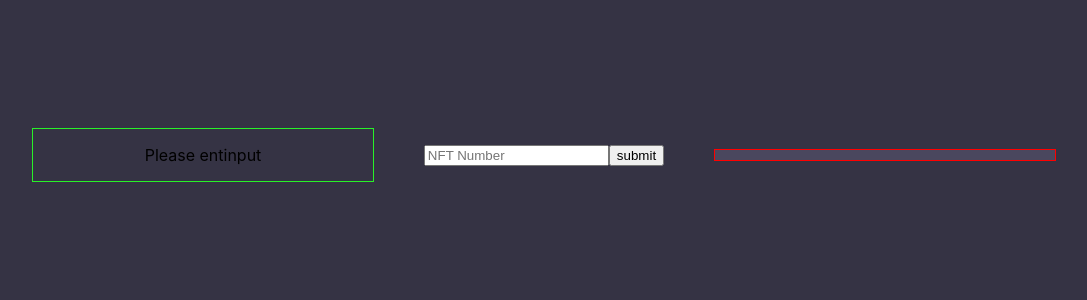
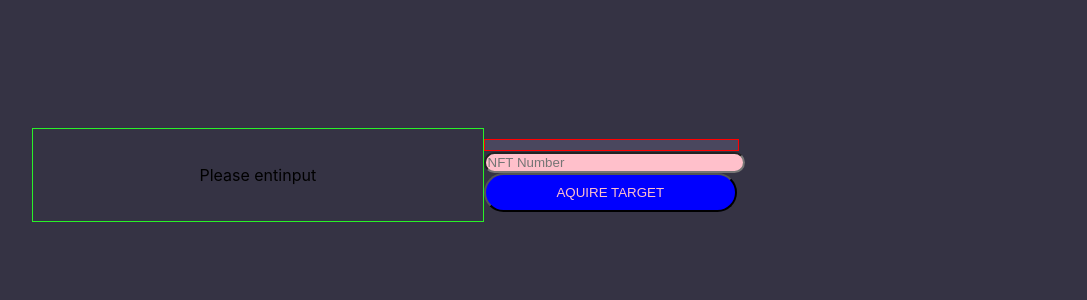
Before and after one commit to SiriusLL/ethereans-checker, a React (Create React App) app: page / in a window 1280 px wide. Shown: the top 300 px of the page, without its empty margins (96-1183 px from the left). Built offline with nearby package versions, Linux system fonts and the light colour scheme.

Commit message:
moved input and button

```diff
--- a/package.json
+++ b/package.json
@@ -8,6 +8,7 @@
     "@testing-library/user-event": "^12.1.10",
     "axios": "^0.21.4",
     "react": "^17.0.2",
+    "react-cyberpunk": "^0.2.1",
     "react-dom": "^17.0.2",
     "react-scripts": "4.0.3",
     "web-vitals": "^1.0.1"
--- a/src/App.css
+++ b/src/App.css
@@ -42,6 +42,10 @@ body {
 table {
   text-align: left;
   width: 100%;
+  color: hsl(0, 0%, 80%);
+  text-shadow: 0 0 0.1em currentColor;
+  transform-style: preserve-3d;
+  animation: write linear both;
 }
 
 .even-r {
@@ -52,9 +56,29 @@ table {
   background-color: rgb(55, 72, 102);
 }
 
+input {
+  background-color: pink;
+  color: cornflowerblue;
+  border-radius: 15px;
+  width: 100%;
+}
+
+button {
+  background-color: blue;
+  color: pink;
+  border-radius: 25px;
+  padding: 10px;
+  width: 100%;
+}
+
 @media (min-width: 941px) {
   .App {
     display: flex;
     flex-direction: row;
   }
+  .image {
+    width: 40%;
+    height: auto;
+    padding: 20px;
+  }
 } ;
--- a/src/App.js
+++ b/src/App.js
@@ -74,6 +74,20 @@ function App() {
           <p>Please entinput</p>
         )}
       </div>
+      <div>
+        <div className="traits">
+          <div>{data && data.name}</div>
+          <table>
+            {data &&
+              data.attributes.map((attr, i) => (
+                // <div key={i}>{`${attr.trait_type}: ${attr.value}`}</div>
+                <tr key={i} className={rowColor(i)}>
+                  <td>{`${attr.trait_type}`}</td>
+                  <td>{`${attr.value}`}</td>
+                </tr>
+              ))}
+          </table>
+        </div>
         <div className="userInput">
           <form autoComplete="off" onSubmit={(event) => event.preventDefault()}>
             {/* <label for="ident">Your NFT number here</label> */}
@@ -89,21 +103,9 @@ function App() {
               type="text"
             />
             {/* <p className={invalid()}>Number must be between 1 and 10,000</p> */}
-          <button onClick={() => validate(input)}>submit</button>
+            <button onClick={() => validate(input)}>AQUIRE TARGET</button>
           </form>
         </div>
-      <div className="traits">
-        <div>{data && data.name}</div>
-        <table>
-          {data &&
-            data.attributes.map((attr, i) => (
-              // <div key={i}>{`${attr.trait_type}: ${attr.value}`}</div>
-              <tr key={i} className={rowColor(i)}>
-                <td>{`${attr.trait_type}`}</td>
-                <td>{`${attr.value}`}</td>
-              </tr>
-            ))}
-        </table>
       </div>
     </div>
   );
```
Also changed, not shown: 1 other file (tests, documents, lock files or other folders). Lines whose indentation alone changed are shown as unchanged.
